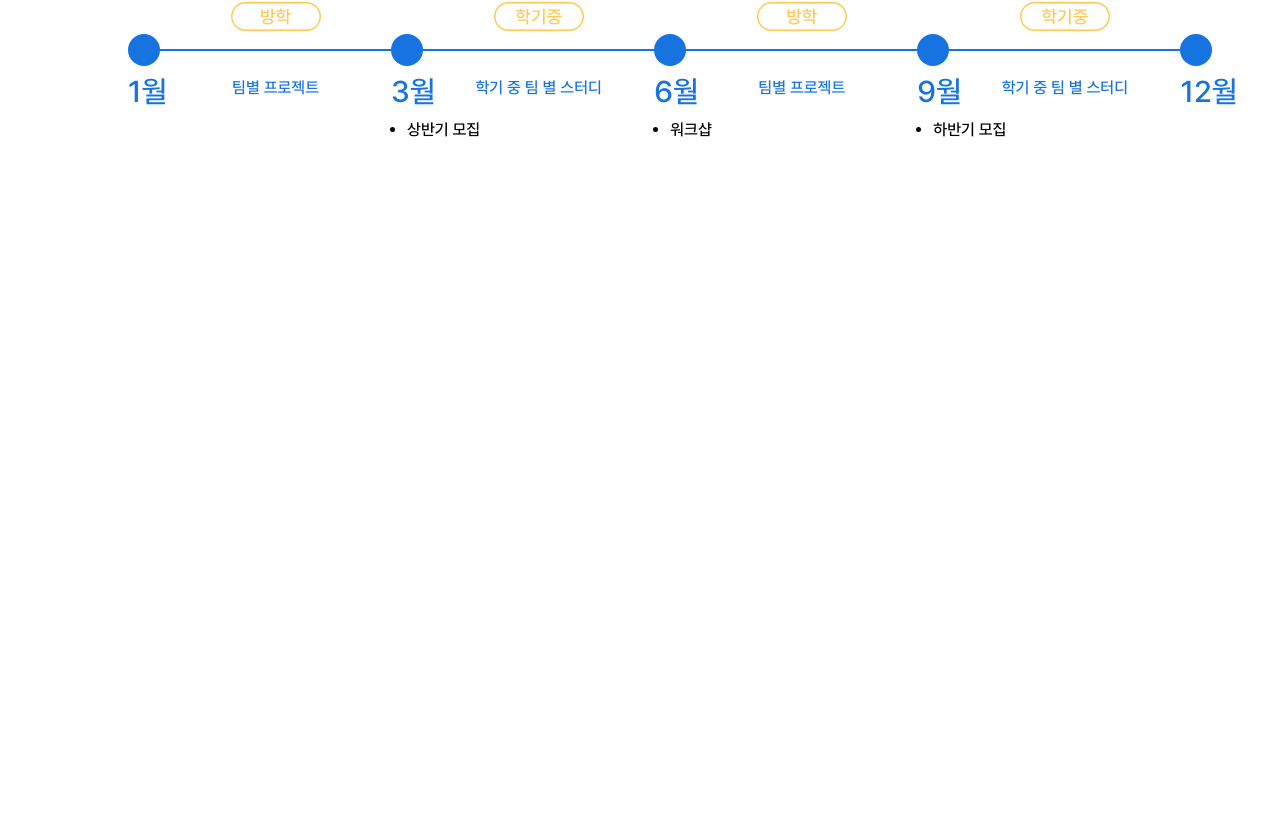
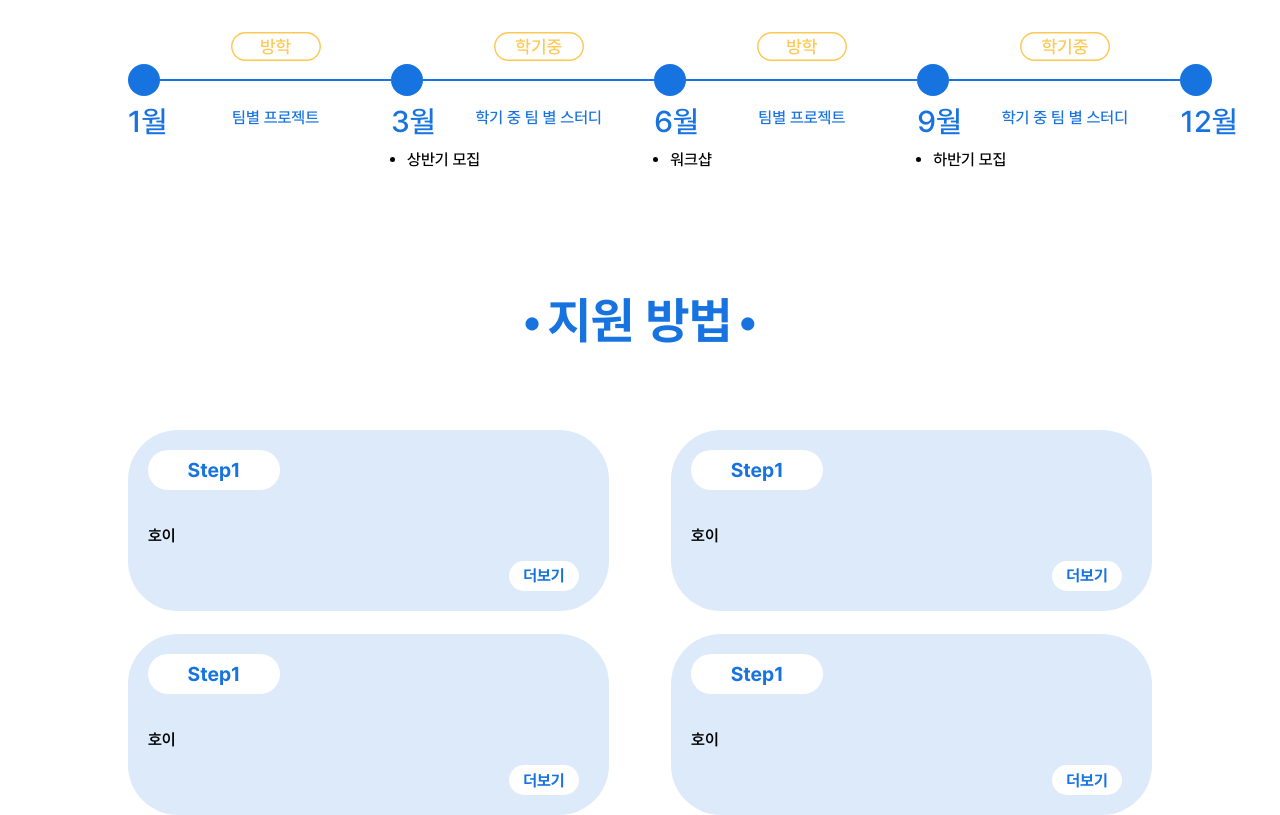
Before and after one commit to inu-appcenter/appcenter-homepage-renewal, a React (Create React App) app: page /appcenter-homepage-renewal/join in a window 1280 px wide. Shown: the part 846-1661 px from the top of the page. Before the commit the page ends 1001 px from the top, so only its background shows below. Built offline with nearby package versions, Linux system fonts and the light colour scheme.

Commit message:
feat: 지원 방법 퍼블리싱

```diff
--- /dev/null
+++ b/src/component/joinus/RegisterStep.js
@@ -0,0 +1,89 @@
+import styled from "styled-components";
+import {Link} from "react-router-dom";
+import {viewHeightCalc, viewWidthCalc} from "../../lib/viewportCalculate";
+
+
+export default function RegisterStep(){
+    return(
+        <CardWrap>
+            <Card>
+                <p className="title">{'Step1'}</p>
+                <p></p>
+                <p className="question">{'호이'}</p>
+                <p></p>
+                <button>더보기</button>
+            </Card>
+            <Card>
+                <p className="title">{'Step1'}</p>
+                <p></p>
+                <p className="question">{'호이'}</p>
+                <p></p>
+                <button>더보기</button>
+            </Card>
+            <Card>
+                <p className="title">{'Step1'}</p>
+                <p></p>
+                <p className="question">{'호이'}</p>
+                <p></p>
+                <button>더보기</button>
+            </Card>
+            <Card>
+                <p className="title">{'Step1'}</p>
+                <p></p>
+                <p className="question">{'호이'}</p>
+                <p></p>
+                <button>더보기</button>
+            </Card>
+        </CardWrap>
+    );
+}
+
+const CardWrap = styled.div`
+  color: ${props => props.theme.color.black};
+  display: grid;
+  grid-auto-flow: dense;
+  grid-template-columns: 1fr 1fr;
+  @media (max-width: 700px) {
+    grid-template-columns: 1fr;
+  }
+  column-gap: ${viewWidthCalc(70)};
+  row-gap: ${viewHeightCalc(30)};
+`;
+
+const Card = styled(Link)`
+  display: grid;
+  grid-template-columns: 1fr 1fr;
+  background-color: ${props => props.theme.color.primaryLight};
+  border-radius: 50px;
+  .title {
+    display: inline-flex;
+    justify-content: center;
+    align-items: center;
+    margin-left: 20px;
+    padding: 8px 16px 8px 16px;
+    width:100px;
+    color: ${props => props.theme.color.primary};
+    font-weight: 700;
+    font-size: 20px;
+    border-radius: 27px;
+    background: ${props => props.theme.color.white};
+  }
+  .question {
+    grid-column: 1 / 3;
+    color: ${props => props.theme.color.black};
+    font-weight: 600;
+    margin-left: 20px;
+  }
+  button {
+    justify-self: end;
+    margin: 0 30px 20px 0;
+    width:70px;
+    height: 30px;
+    color: ${props => props.theme.color.primary};
+    font-weight: 700;
+    font-size: 16px;
+    border-radius: 27px;
+    border: none;
+    background: ${props => props.theme.color.white};
+  }
+`
--- a/src/component/joinus/Subtitle.js
+++ b/src/component/joinus/Subtitle.js
@@ -17,6 +17,7 @@ const Text = styled.p`
   color:${props => props.theme.color.primary};
   font-size: ${props=> props.theme.fontSize.default.subtitle};
   font-weight: 700;
+  margin-bottom: 80px;
   &::before{
     content:'•';
     margin-right: 4px;
--- a/src/container/joinjs/ArchiveContainer.js
+++ b/src/container/joinjs/ArchiveContainer.js
@@ -7,7 +7,7 @@ export default function ArchiveContainer(){
     return(
         <ArchiveContainerWrapper>
             <Subtitle
-                title='앱센터 1년'
+                title='앱센터의 1년'
             />
             <Archive/>
         </ArchiveContainerWrapper>
@@ -16,5 +16,4 @@ export default function ArchiveContainer(){
 
 const ArchiveContainerWrapper =  styled.div`
     margin-top: ${viewHeightCalc(70)};
-
 `;
--- /dev/null
+++ b/src/container/joinjs/RegisterStepContainer.js
@@ -0,0 +1,19 @@
+import Subtitle from "../../component/joinus/Subtitle";
+import styled from "styled-components";
+import {viewHeightCalc} from "../../lib/viewportCalculate";
+import RegisterStep from "../../component/joinus/RegisterStep";
+
+export default function RegisterStepContainer(){
+    return(
+        <RegisterStepContainerWrapper>
+            <Subtitle
+                title='지원 방법'
+            />
+            <RegisterStep/>
+        </RegisterStepContainerWrapper>
+    )
+}
+
+const RegisterStepContainerWrapper =  styled.div`
+    margin-top: ${viewHeightCalc(70)};
+`;
--- a/src/page/JoinUsPage.js
+++ b/src/page/JoinUsPage.js
@@ -1,11 +1,13 @@
 import JoinUsMainContainer from "../container/joinjs/JoinUsMainContainer";
 import ArchiveContainer from "../container/joinjs/ArchiveContainer";
+import RegisterStepContainer from "../container/joinjs/RegisterStepContainer";
 
 export default function JoinUsPage(){
     return(
         <>
             <JoinUsMainContainer/>
             <ArchiveContainer/>
+            <RegisterStepContainer/>
         </>
     );
 }
```
